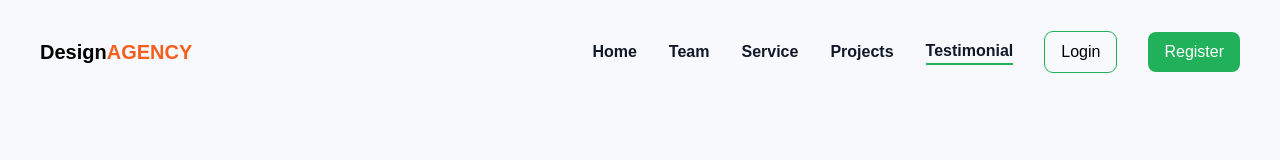
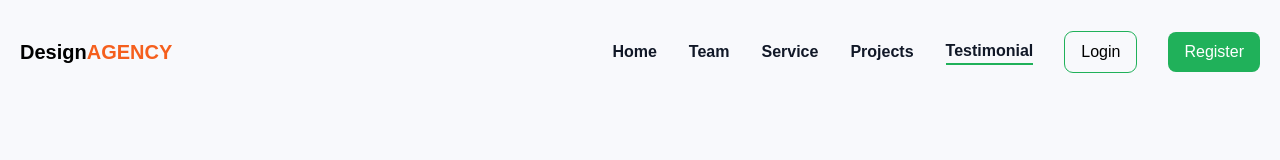
Before and after one commit to Md-Hasib-Askari/ostad_assignment, a React (Vite) app: page /ostad_assignment/testimonial in a window 1280 px wide. Shown: the top 160 px of the page. Built offline with nearby package versions, Linux system fonts and the light colour scheme; no server answers.

Commit message:
Module 14 Assignment

```diff
--- a/src/components/Navbar.jsx
+++ b/src/components/Navbar.jsx
@@ -30,7 +30,7 @@ const Navbar = () => {
     };
     return (
         <nav
-            className="bg-transparent md:px-5 dark:bg-gray-900 w-full">
+            className="bg-transparent dark:bg-gray-900 w-full">
             <div className="max-w-screen-xl flex flex-col md:flex-row items-center justify-between mx-auto py-8">
                 <Link to="/" className="flex items-center space-x-3 rtl:space-x-reverse">
                     <span
--- a/src/pages/Home.jsx
+++ b/src/pages/Home.jsx
@@ -9,7 +9,9 @@ const Home = () => {
     return (
         <div>
             <div className="bg-secondary">
-                <Navbar />
+                <div className="md:px-5">
+                    <Navbar />
+                </div>
                 <Hero />
                 <Partner />
             </div>
```
